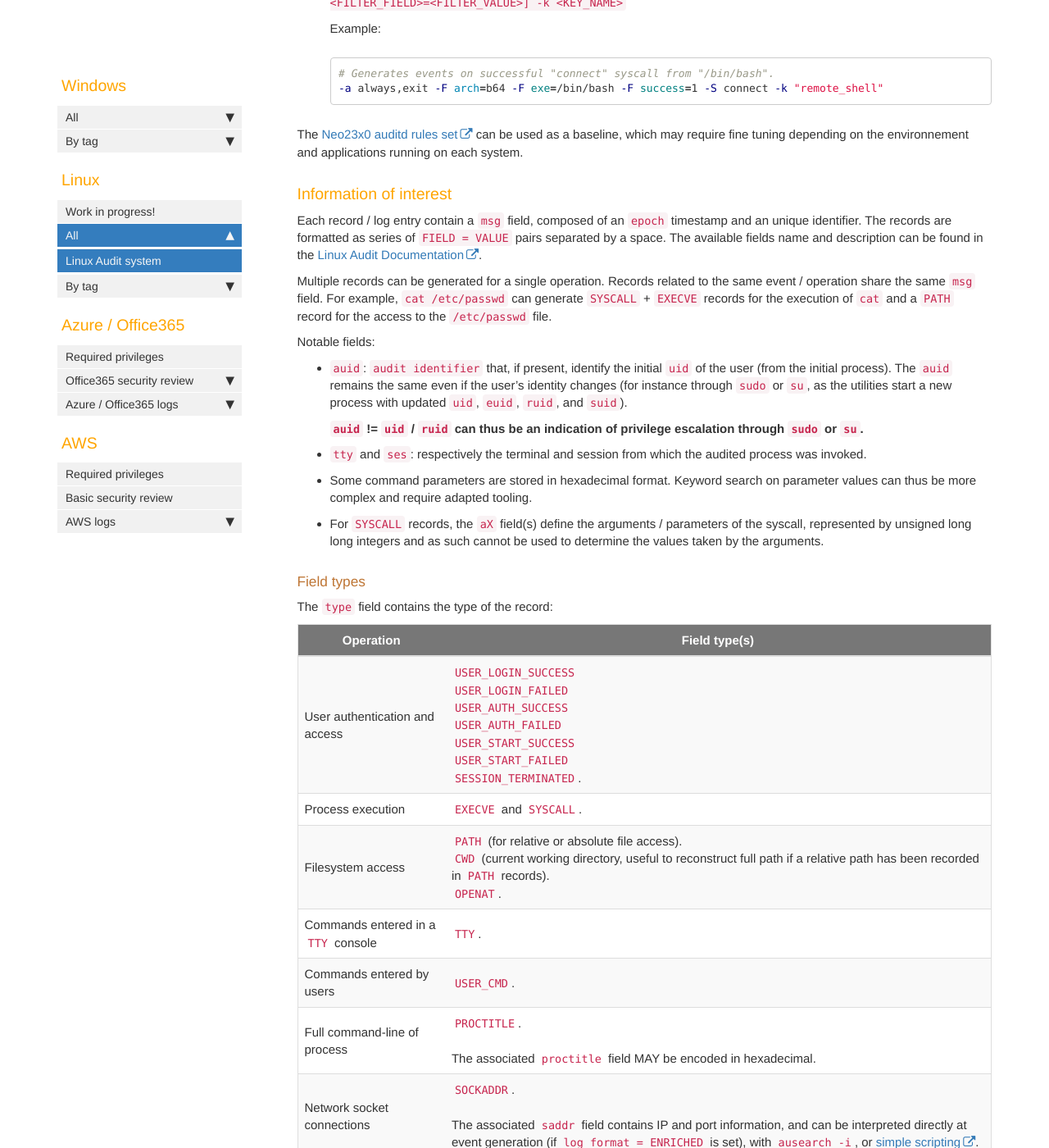
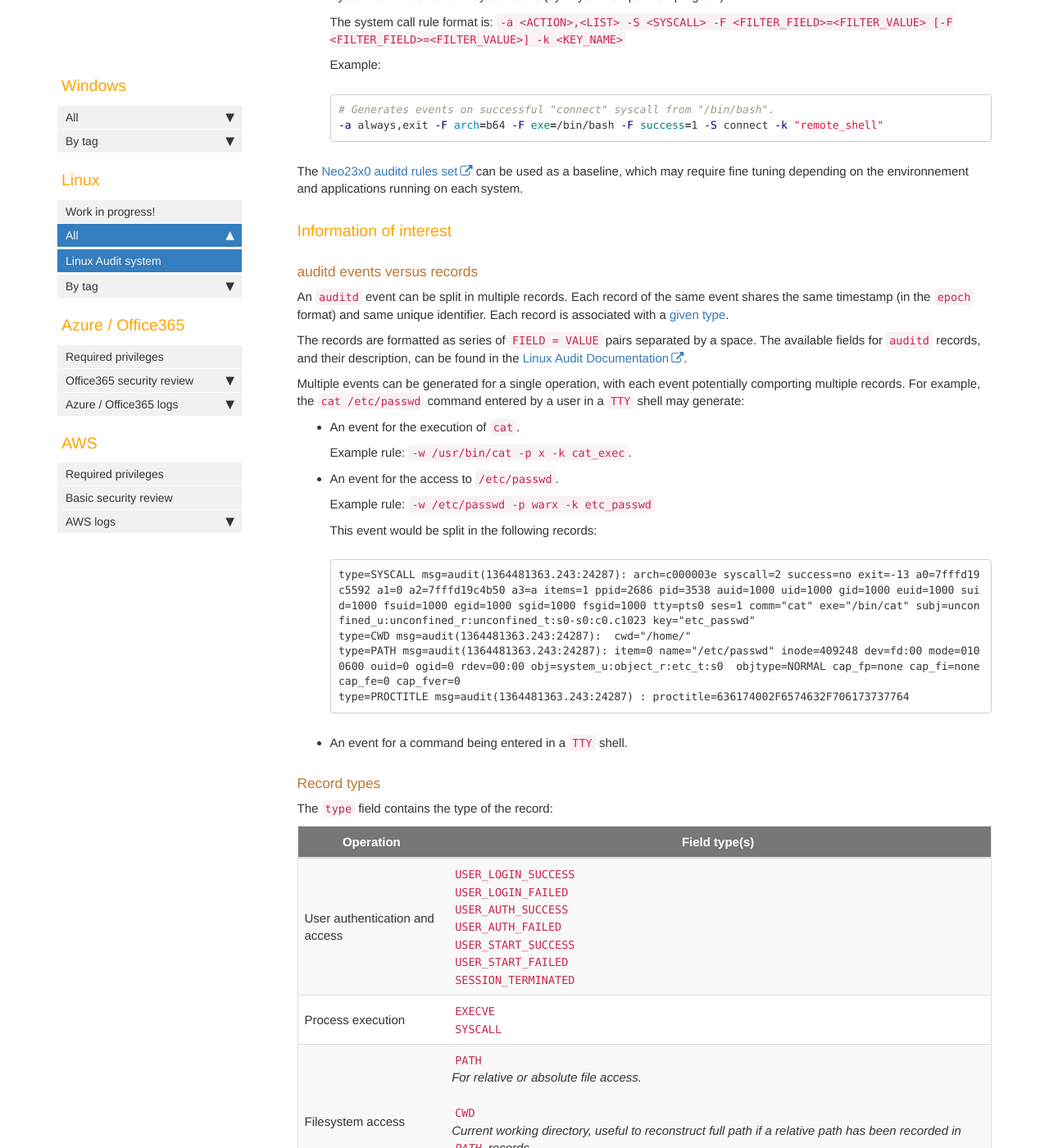
Before and after one commit to Qazeer/artefacts.help, a Jekyll site: the page built from pages/linux/audit_framework.md, in a window 1280 px wide and 1400 px high, scrolled down 1581 px. Shown: the whole window at 82% size. Built offline with Jekyll 4.4.1, drawn with Linux system fonts in a browser that asks for light colours; our own code applies the rules of GitHub Pages for plain Markdown files; comment, search, counter and statistics services are not loaded; some of the changed text lies outside the part shown.

Commit message:
[Artefact] Linux audit framework - add event / record distinction

````diff
--- a/pages/linux/audit_framework.md
+++ b/pages/linux/audit_framework.md
@@ -1,6 +1,6 @@
 ---
 title: Linux Audit framework (audit logs)
-summary: 'The Linux Audit system is an non-default auditing and logging framework that can be configured to log multiple type of operations, such as authentication successes or failures, process executions, file accesses, user commands executed in a TTY, etc.\n\nThe Linux Audit framework implements kernel-mode hooks to monitor user-mode processes and generate audit telemetry. The auditd daemon is the main user-mode component of the Linux Audit framework, that receives audit messages sent by the kernel and other components (such as pam).\n\nThe Linux Audit system operates on rules, that define what records will be captured in the audit logs. If no rules are defined, which is the case by default, only distribution specific records and telemetry from other components may be logged to file by the auditd daemon.'
+summary: 'The Linux Audit system is an non-default auditing and logging framework that can be configured to log multiple type of operations, such as authentication successes or failures, process executions, file accesses, user commands executed in a TTY, etc.\n\nThe Linux Audit framework implements kernel-mode hooks to monitor user-mode processes and generate audit telemetry. The auditd daemon is the main user-mode component of the Linux Audit framework, that receives audit messages sent by the kernel and other components (such as pam).\n\nThe Linux Audit system operates on rules, that define what records will be captured in the audit logs. If no rules are defined, which is the case by default, only distribution specific records and telemetry from other components may be logged to audit log file by the auditd daemon.\n\nDepending on the rule configured, multiple events can be generated for the same operation. An event can be split in multiple records, with each record of the same event sharing the same timestamp and same unique identifier.\n\nEach record is associated with a given type: USER_LOGIN_SUCCESS, EXECVE, SYSCALL, OPENAT, USER_CMD, TTY, SOCKADDR, etc.'
 keywords:
 tags:
   - linux_logging_frameworks
@@ -39,7 +39,7 @@ captured in the audit logs.
 As the events generated are dependent on the audit rules configured, it is
 recommended to first review the rules defined on the system before analyzing
 the audit logs. By default, no audit rules are configured, apart from eventual
-control rules often specific to the Linux distribution used. If not rules are
+control rules often specific to the Linux distribution used. If no rules are
 configured, other components (`pam`, `sshd`, etc.) may still be sending events
 to the `auditd` daemon.
 
@@ -92,18 +92,59 @@ environnement and applications running on each system.
 
 ### Information of interest
 
-Each record / log entry contain a `msg` field, composed of an `epoch` timestamp
-and an unique identifier. The records are formatted as series of
-`FIELD = VALUE` pairs separated by a space. The available fields name and
-description can be found in the
+#### auditd events versus records
+
+An `auditd` event can be split in multiple records. Each record of the same
+event shares the same timestamp (in the `epoch` format) and same unique
+identifier. Each record is associated with a [given type](#record-types).
+
+The records are formatted as series of `FIELD = VALUE` pairs separated by a
+space. The available fields for `auditd` records, and their description, can be
+found in the
 [Linux Audit Documentation](https://github.com/linux-audit/audit-documentation/blob/main/specs/fields/field-dictionary.csv).
 
-Multiple records can be generated for a single operation. Records related to
-the same event / operation share the same `msg` field. For example,
-`cat /etc/passwd` can generate `SYSCALL` + `EXECVE` records for the execution
-of `cat` and a `PATH` record for the access to the `/etc/passwd` file.
+Multiple events can be generated for a single operation, with each event
+potentially comporting multiple records. For example, the `cat /etc/passwd`
+command entered by a user in a `TTY` shell may generate:
 
-Notable fields:
+  - An event for the execution of `cat`.
+
+    Example rule: `-w /usr/bin/cat -p x -k cat_exec`.
+
+  - An event for the access to `/etc/passwd`.
+
+    Example rule: `-w /etc/passwd -p warx -k etc_passwd`
+
+    This event would be split in the following records:
+
+    ```
+    type=SYSCALL msg=audit(1364481363.243:24287): arch=c000003e syscall=2 success=no exit=-13 a0=7fffd19c5592 a1=0 a2=7fffd19c4b50 a3=a items=1 ppid=2686 pid=3538 auid=1000 uid=1000 gid=1000 euid=1000 suid=1000 fsuid=1000 egid=1000 sgid=1000 fsgid=1000 tty=pts0 ses=1 comm="cat" exe="/bin/cat" subj=unconfined_u:unconfined_r:unconfined_t:s0-s0:c0.c1023 key="etc_passwd"
+    type=CWD msg=audit(1364481363.243:24287):  cwd="/home/"
+    type=PATH msg=audit(1364481363.243:24287): item=0 name="/etc/passwd" inode=409248 dev=fd:00 mode=0100600 ouid=0 ogid=0 rdev=00:00 obj=system_u:object_r:etc_t:s0  objtype=NORMAL cap_fp=none cap_fi=none cap_fe=0 cap_fver=0
+    type=PROCTITLE msg=audit(1364481363.243:24287) : proctitle=636174002F6574632F706173737764
+    ```
+
+  - An event for a command being entered in a `TTY` shell.
+
+#### Record types
+
+The `type` field contains the type of the record:
+
+| Operation | Field type(s) |
+|-----------|---------------|
+| User authentication and access | `USER_LOGIN_SUCCESS` <br> `USER_LOGIN_FAILED` <br> `USER_AUTH_SUCCESS` <br> `USER_AUTH_FAILED` <br> `USER_START_SUCCESS` <br> `USER_START_FAILED` <br> `SESSION_TERMINATED` |
+| Process execution | `EXECVE` <br> `SYSCALL` |
+| Filesystem access | `PATH` <br> *For relative or absolute file access.* <br><br> `CWD` <br> *Current working directory, useful to reconstruct full path if a relative path has been recorded in `PATH` records.* <br><br> `OPENAT` |
+| Commands entered in a `TTY` console | `TTY` |
+| Commands entered by users | `USER_CMD` |
+| Full command-line of process | `PROCTITLE` <br> *The associated `proctitle` field MAY be encoded in hexadecimal.* |
+| Network socket connections | `SOCKADDR` <br> *The associated `saddr` field contains IP and port information, and can be interpreted directly at event generation (if `log_format = ENRICHED` is set), with `ausearch -i`, or [simple scripting](https://gist.github.com/Qazeer/3aaa6be263380483d68159cae6f33fd2).* |
+| Account and group activity | `ADD_USER` <br> `ADD_GROUP` |
+
+More record types are listed in the
+[RedHat documentation](https://access.redhat.com/documentation/en-us/red_hat_enterprise_linux/6/html/security_guide/sec-audit_record_types).
+
+#### Notable fields
 
   - `auid`: `audit identifier` that, if present, identify the initial `uid` of
     the user (from the initial process). The `auid` remains the same even if
@@ -111,40 +152,25 @@ Notable fields:
     utilities start a new process with updated `uid`, `euid`, `ruid`, and
     `suid`).
 
-    **`auid` != `uid` / `ruid` can thus be an indication of privilege
-    escalation through `sudo` or `su`.**
+    **An `auid` not equal to the event's `uid` / `ruid` can thus be an
+    indication of privilege escalation through `sudo` or `su`.**
 
   - `tty` and `ses`: respectively the terminal and session from which the
     audited process was invoked.
 
-  - Some command parameters are stored in hexadecimal format. Keyword search on
-    parameter values can thus be more complex and require adapted tooling.
+  - Some fields, such as the `PROCTITLE` command (`proctitle` field), may be
+    stored in hexadecimal format. Keyword search on parameter values can thus
+    be more complex and require adapted tooling.
 
   - For `SYSCALL` records, the `aX` field(s) define the arguments / parameters
     of the syscall, represented by unsigned long long integers and as such
     cannot be used to determine the values taken by the arguments.
 
-#### Field types
-
-The `type` field contains the type of the record:
-
-| Operation | Field type(s) |
-|-----------|---------------|
-| User authentication and access | `USER_LOGIN_SUCCESS` <br> `USER_LOGIN_FAILED` <br> `USER_AUTH_SUCCESS` <br> `USER_AUTH_FAILED` <br> `USER_START_SUCCESS` <br> `USER_START_FAILED` <br> `SESSION_TERMINATED`. |
-| Process execution | `EXECVE` and `SYSCALL`. |
-| Filesystem access | `PATH` (for relative or absolute file access). <br> `CWD` (current working directory, useful to reconstruct full path if a relative path has been recorded in `PATH` records). <br> `OPENAT`. |
-| Commands entered in a `TTY` console | `TTY`. |
-| Commands entered by users | `USER_CMD`. |
-| Full command-line of process | `PROCTITLE`. <br><br> The associated `proctitle` field MAY be encoded in hexadecimal. |
-| Network socket connections | `SOCKADDR`. <br><br> The associated `saddr` field contains IP and port information, and can be interpreted directly at event generation (if `log_format = ENRICHED` is set), with `ausearch -i`, or [simple scripting](https://gist.github.com/Qazeer/3aaa6be263380483d68159cae6f33fd2). |
-| Account activity | `ADD_USER` <br> `ADD_GROUP`. |
-
-More record types are listed in the
-[RedHat documentation](https://access.redhat.com/documentation/en-us/red_hat_enterprise_linux/6/html/security_guide/sec-audit_record_types).
-
 ### References
 
   - [RedHat - Chapter 7. System Auditing](https://access.redhat.com/documentation/fr-fr/red_hat_enterprise_linux/6/html/security_guide/chap-system_auditing)
+
+  - [RedHat - Understanding Audit Log Files](https://access.redhat.com/documentation/fr-fr/red_hat_enterprise_linux/7/html/security_guide/sec-understanding_audit_log_files)
 
   - [Debian - MAN AUDIT.RULES(7)](https://manpages.debian.org/unstable/auditd/audit.rules.7.en.html)
 
````
